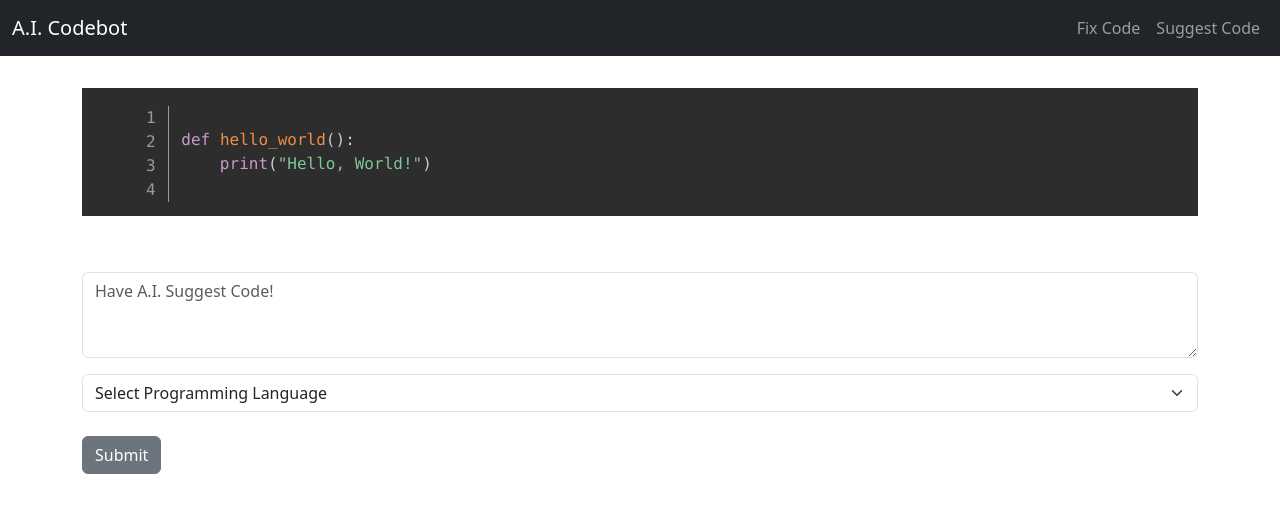
After one commit to golso4243/Django-Codebot, a Django app: page /suggest/ in a window 1280 px wide. The commit adds this page. Shown: the top 513 px of the page. Run offline with Django 5.2, Linux system fonts and the light colour scheme.

Commit message:
Fix and Suggest Code Implementation

```diff
--- a/website/templates/navbar.html
+++ b/website/templates/navbar.html
@@ -1,6 +1,6 @@
 <nav class="navbar navbar-expand-lg navbar-dark bg-dark">
     <div class="container-fluid">
-      <a class="navbar-brand" href="#">A.I. Codebot</a>
+      <a class="navbar-brand" href="{% url 'home' %}">A.I. Codebot</a>
       <button class="navbar-toggler" type="button" data-bs-toggle="collapse" data-bs-target="#navbarSupportedContent" aria-controls="navbarSupportedContent" aria-expanded="false" aria-label="Toggle navigation">
         <span class="navbar-toggler-icon"></span>
       </button>
@@ -8,7 +8,10 @@
         <ul class="navbar-nav ms-auto mb-2 mb-lg-0">
 
           <li class="nav-item">
-            <a class="nav-link" href="{% url 'home' %}">Home</a>
+            <a class="nav-link" href="{% url 'home' %}">Fix Code</a>
+          </li>
+          <li class="nav-item">
+            <a class="nav-link" href="{% url 'suggest' %}">Suggest Code</a>
           </li>
         </ul>
       </div>
--- /dev/null
+++ b/website/templates/suggest.html
@@ -0,0 +1,51 @@
+{% extends 'base.html' %}
+
+{% block content %}
+
+{% if response %}
+<pre>
+    <code class="line-numbers language-{{lang}}">
+    {{ response }}
+
+    </code>
+</pre>
+<br /><br />
+<form method="POST" action="{% url 'suggest' %}">
+    {% csrf_token %}
+    <div class="mb-3">
+        <textarea class="form-control" name="code" rows="3" placeholder="Have A.I. Suggest Code!">{{code}}</textarea>
+    </div>
+    <select class="form-select" name="lang">
+        <option selected>Select Programming Language</option>
+            {% for lang in lang_list %}
+                <option value="{{lang}}">{{lang}}</option>
+            {% endfor %}
+        </select>
+    <br />
+    <button type="submit" class="btn btn-secondary">Submit</button>
+</form>
+
+{% else %}
+<pre>
+    <code class="line-numbers language-python">
+    def hello_world():
+        print("Hello, World!")
+    </code>
+</pre>
+<br /><br />
+<form method="POST" action="{% url 'suggest' %}">
+    {% csrf_token %}
+    <div class="mb-3">
+        <textarea class="form-control" name="code" rows="3" placeholder="Have A.I. Suggest Code!"></textarea>
+    </div>
+    <select class="form-select" name="lang">
+        <option selected>Select Programming Language</option>
+            {% for lang in lang_list %}
+                <option value="{{lang}}">{{lang}}</option>
+            {% endfor %}
+        </select>
+    <br />
+    <button type="submit" class="btn btn-secondary">Submit</button>
+</form>
+{% endif %}
+{% endblock %}
--- a/website/urls.py
+++ b/website/urls.py
@@ -3,4 +3,6 @@ from . import views  # Import the views module from the current directory
 
 urlpatterns = [
     path('', views.home, name='home'),  # This is the home page
+    # This is the suggest code page
+    path('suggest/', views.suggest, name='suggest'),
 ]
--- a/website/views.py
+++ b/website/views.py
@@ -42,3 +42,36 @@ def home(request):
                 return render(request, 'home.html', {'lang_list': lang_list, 'code': e, 'lang': lang})
 
     return render(request, 'home.html', {'lang_list': lang_list})
+
+
+# Suggest View - This is the suggest code page
+
+
+def suggest(request):
+    lang_list = ['c', 'clike', 'cpp', 'csharp', 'css', 'dart', 'django', 'go', 'html', 'java', 'javascript', 'lua', 'markup', 'markup-templating',
+                 'matlab', 'mongodb', 'objectivec', 'perl', 'php', 'powershell', 'python', 'r', 'regex', 'ruby', 'rust', 'sass', 'scala', 'sql', 'swift', 'yaml']
+
+    if request.method == "POST":
+        code = request.POST['code']
+        lang = request.POST['lang']
+
+        if lang == 'Select Programming Language':
+            messages.warning(request, 'Please select a language')
+            return render(request, 'suggest.html', {'lang_list': lang_list, 'code': code, 'lang': lang})
+        else:
+            client = OpenAI(api_key=os.getenv('OPENAI_API_KEY'))
+            try:
+                response = client.chat.completions.create(
+                    model="gpt-4",
+                    messages=[
+                        {
+                            "role": "user",
+                            "content": f"Respond only with code in {lang} language: {code}.",
+                        }
+                    ],
+                )
+                return render(request, 'suggest.html', {'lang_list': lang_list, 'response': response.choices[0].message.content.strip(), 'lang': lang})
+            except Exception as e:
+                return render(request, 'suggest.html', {'lang_list': lang_list, 'code': e, 'lang': lang})
+
+    return render(request, 'suggest.html', {'lang_list': lang_list})
```
